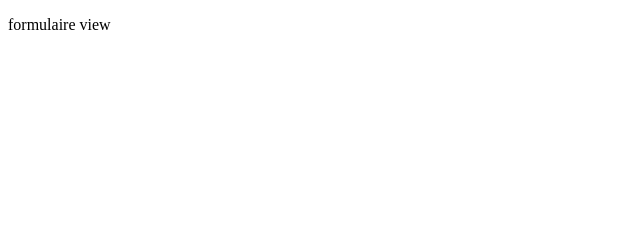
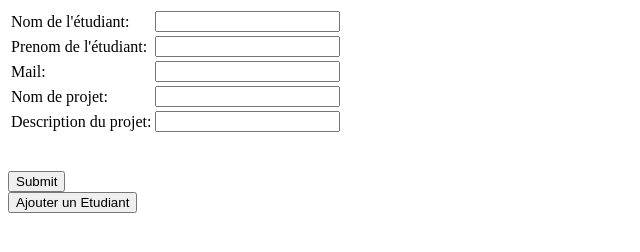
Before and after one commit to purPak/07-2019-node-project, a website: page views/hackhaton/formulaire.html in a window 1280 px wide. Shown: the whole page, without its empty margins (0-640 px from the left). Drawn offline with nearby package versions, Linux system fonts and the light colour scheme; files that its build step writes are made by us from their sources.

Commit message:
fix conflicts

```diff
--- a/views/hackhaton/formulaire.html
+++ b/views/hackhaton/formulaire.html
@@ -1,5 +1,31 @@
 {% extends "layout.html" %}
 
 {% block content %}
-    <p>formulaire view</p>
+    <html>
+	<body>
+		<form method="POST" action="localhost:3000/confirmation">
+			<div id="form">
+				<table>
+						<tr><td><label for="nom">Nom de l'étudiant:</label></td>
+						<td><input type="text" name="nom" id="nom"></td></tr>
+						<tr><td><label for="prenom">Prenom de l'étudiant:</label></td>
+						<td><input type="text" name="prenom" id="prenom"></td></tr>
+						<tr><td><label for="mail">Mail:</label></td>
+						<td><input type="text" name="mail" id="mail"></td></tr>
+						<tr><td><label for="projet">Nom de projet:</label></td>
+						<td><input type="text" name="projet" id="projet"></td></tr>
+						<tr><td><label for="description">Description du projet:</label></td>
+						<td><input type="text" name="description" id="description"></td></tr>
+				</table>
+				<br><br>
+			</div>
+			<div id="subForm">
+				<!-- potential subform with btn add user -->
+			</div>
+			<input type="submit" />
+				</form>
+			<button id="btn" >Ajouter un Etudiant</button>
+		<script type="text/javascript" src="./formulaire.js"></script>
+	</body>
+</html>
 {% endblock %}
```
Also changed, not shown: formulaire.html (+1 -1 lines).
